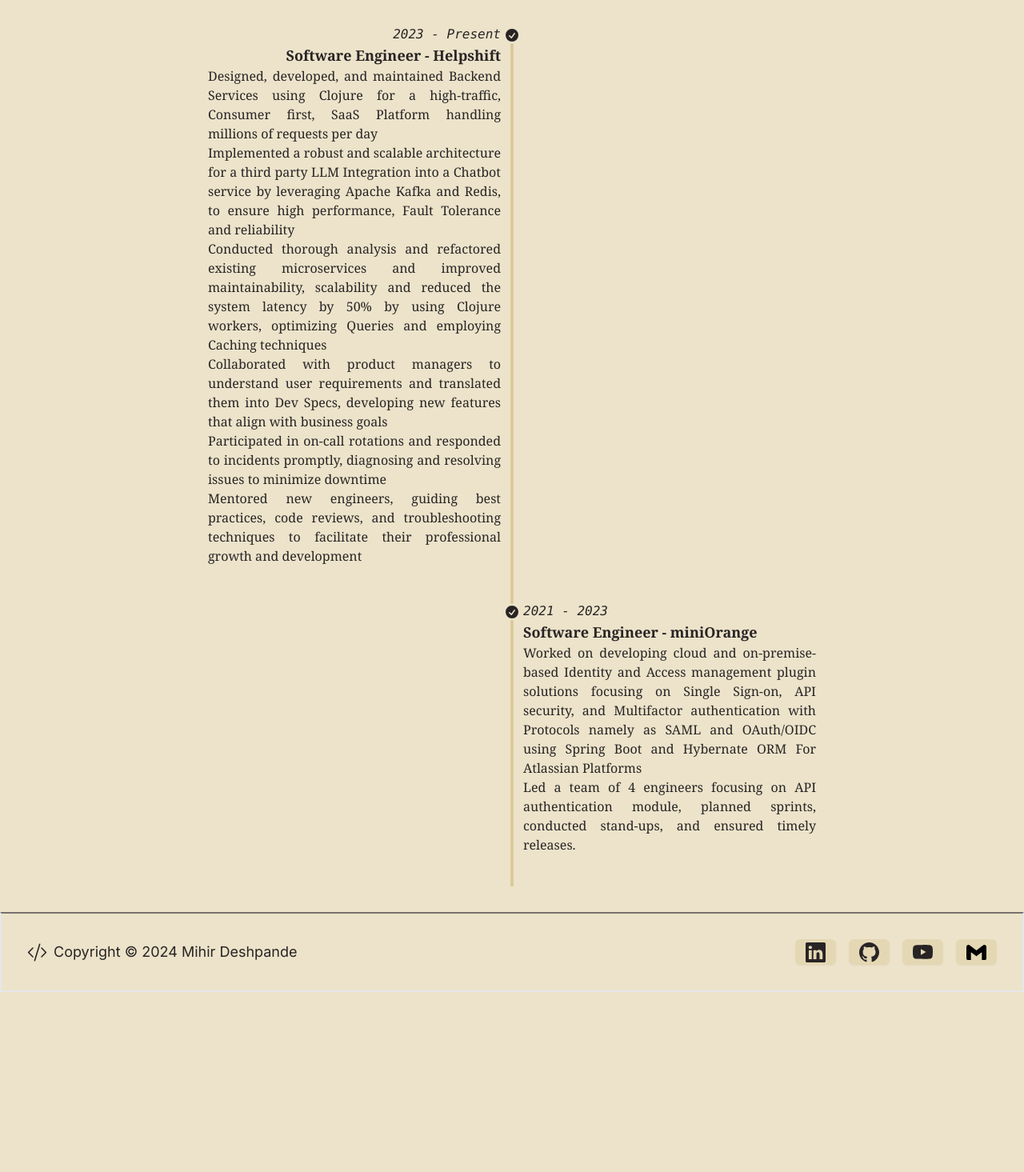
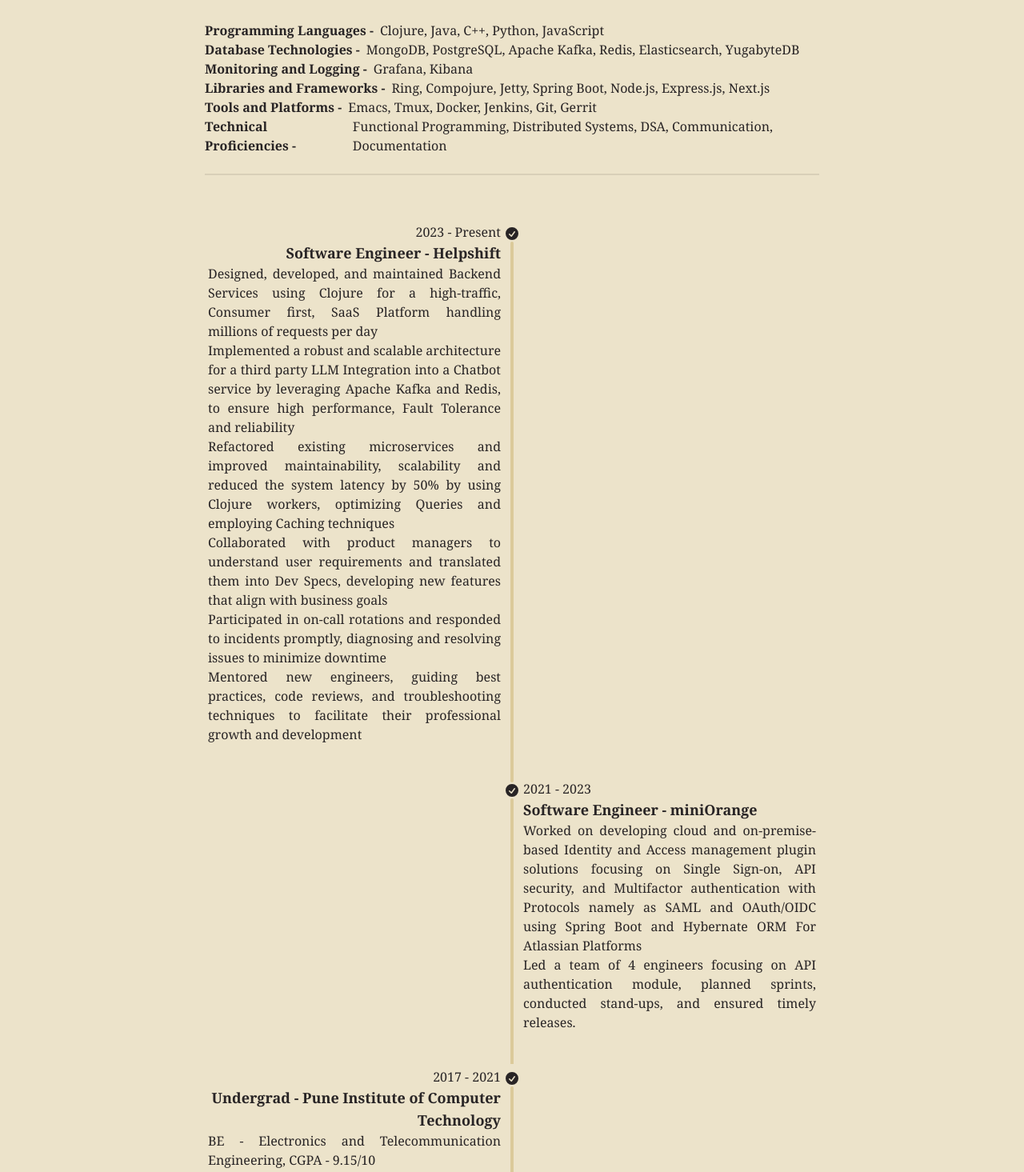
Before and after one commit to mihirrd/next-blog, a Next.js app: page /resume in a window 1280 px wide. Shown: the part 100-1565 px from the top of the page at 80% size. Before the commit the page ends 1340 px from the top, so only its background shows below. Built offline with nearby package versions, Linux system fonts and the light colour scheme.

Commit message:
Add resume content

```diff
--- a/app/resume/page.tsx
+++ b/app/resume/page.tsx
@@ -3,12 +3,40 @@
 import Image from 'next/image'
 import NavBar from '../components/NavBar'
 import Footer from '../components/Footer'
+import Divider from '../components/Divider'
 
 const page = () => {
   return (
     <main>
     <NavBar/>
-    <div className="flex justify-center font-serif mb-8 text-sm lg:text-base">
+    <div className="flex flex-col w-full items-center font-serif mb-8 text-sm lg:text-base">
+        <div className='w-4/5 lg:w-3/5 mt-8'>
+        <div className='flex space-x-2'>
+            <div className='font-bold'>Programming Languages - </div>
+            <div>Clojure, Java, C++, Python, JavaScript</div>
+        </div>
+        <div className='flex space-x-2'>
+            <div className='font-bold'>Database Technologies - </div>
+            <div>MongoDB, PostgreSQL, Apache Kafka, Redis, Elasticsearch, YugabyteDB</div>
+        </div>
+        <div className='flex space-x-2'>
+            <div className='font-bold'>Monitoring and Logging - </div>
+            <div>Grafana, Kibana</div>
+        </div>
+        <div className='flex space-x-2'>
+            <div className='font-bold'>Libraries and Frameworks - </div>
+            <div>Ring, Compojure, Jetty, Spring Boot, Node.js, Express.js, Next.js</div>
+        </div>
+        <div className='flex space-x-2'>
+            <div className='font-bold'>Tools and Platforms - </div>
+            <div>Emacs, Tmux, Docker, Jenkins, Git, Gerrit</div>
+        </div>
+        <div className='flex space-x-2'>
+            <div className='font-bold'>Technical Proficiencies - </div>
+            <div>Functional Programming, Distributed Systems, DSA, Communication, Documentation</div>
+        </div>
+        <Divider/>
+        </div>
     <div className='w-4/5 lg:w-3/5 mt-8'>
     <ul className="timeline timeline-snap-icon max-md:timeline-compact timeline-vertical">
   <li>
@@ -25,7 +53,7 @@
       </svg>
     </div>
     <div className="timeline-start mb-10 md:text-end">
-      <time className="font-mono italic">2023 - Present</time>
+      <time className="font-serif">2023 - Present</time>
       <div className="text-lg font-black">Software Engineer - Helpshift</div>
       <ul className='text-wrap text-justify mb-4 lg:mb-0'>
         <li>
@@ -35,7 +63,7 @@
         Implemented a robust and scalable architecture for a third party LLM Integration into a Chatbot service by leveraging Apache Kafka and Redis, to ensure high performance, Fault Tolerance and reliability
         </li>
         <li>
-        Conducted thorough analysis and refactored existing microservices and improved maintainability, scalability and reduced the system latency by 50% by using Clojure workers, optimizing Queries and employing Caching techniques
+        Refactored existing microservices and improved maintainability, scalability and reduced the system latency by 50% by using Clojure workers, optimizing Queries and employing Caching techniques
         </li>
         <li>
         Collaborated with product managers to understand user requirements and translated them into Dev Specs, developing new features that align with business goals
@@ -65,7 +93,7 @@
       </svg>
     </div>
     <div className="timeline-end mb-10">
-      <time className="font-mono italic">2021 - 2023</time>
+      <time className="font-serif">2021 - 2023</time>
       <div className="text-lg font-black">Software Engineer - miniOrange</div>
       <ul className='text-wrap text-justify'>
         <li>
@@ -78,6 +106,34 @@
     </div>
     <hr />
   </li>
+  <li>
+    <div className="timeline-middle">
+      <svg
+        xmlns="http://www.w3.org/2000/svg"
+        viewBox="0 0 20 20"
+        fill="currentColor"
+        className="h-5 w-5">
+        <path
+          fillRule="evenodd"
+          d="M10 18a8 8 0 100-16 8 8 0 000 16zm3.857-9.809a.75.75 0 00-1.214-.882l-3.483 4.79-1.88-1.88a.75.75 0 10-1.06 1.061l2.5 2.5a.75.75 0 001.137-.089l4-5.5z"
+          clipRule="evenodd" />
+      </svg>
+    </div>
+    <div className="timeline-start mb-10 md:text-end">
+      <time className="font-serif">2017 - 2021</time>
+      <div className="text-lg font-black">Undergrad - Pune Institute of Computer Technology</div>
+      <ul className='text-wrap text-justify mb-10 lg:mb-0'>
+        <li>
+        BE - Electronics and Telecommunication Engineering, CGPA - 9.15/10
+        </li>
+        <li>
+        Courses - Data structures & Algorithms, Object Oriented Programming, Computer Networks,
+        Operating Systems, Machine Learning, Artificial Intelligence
+        </li>
+      </ul>
+    </div>
+    <hr />
+  </li>
 </ul>
 </div>
 </div>
```
Also changed, not shown: app/about/page.tsx (+1 -4 lines).
